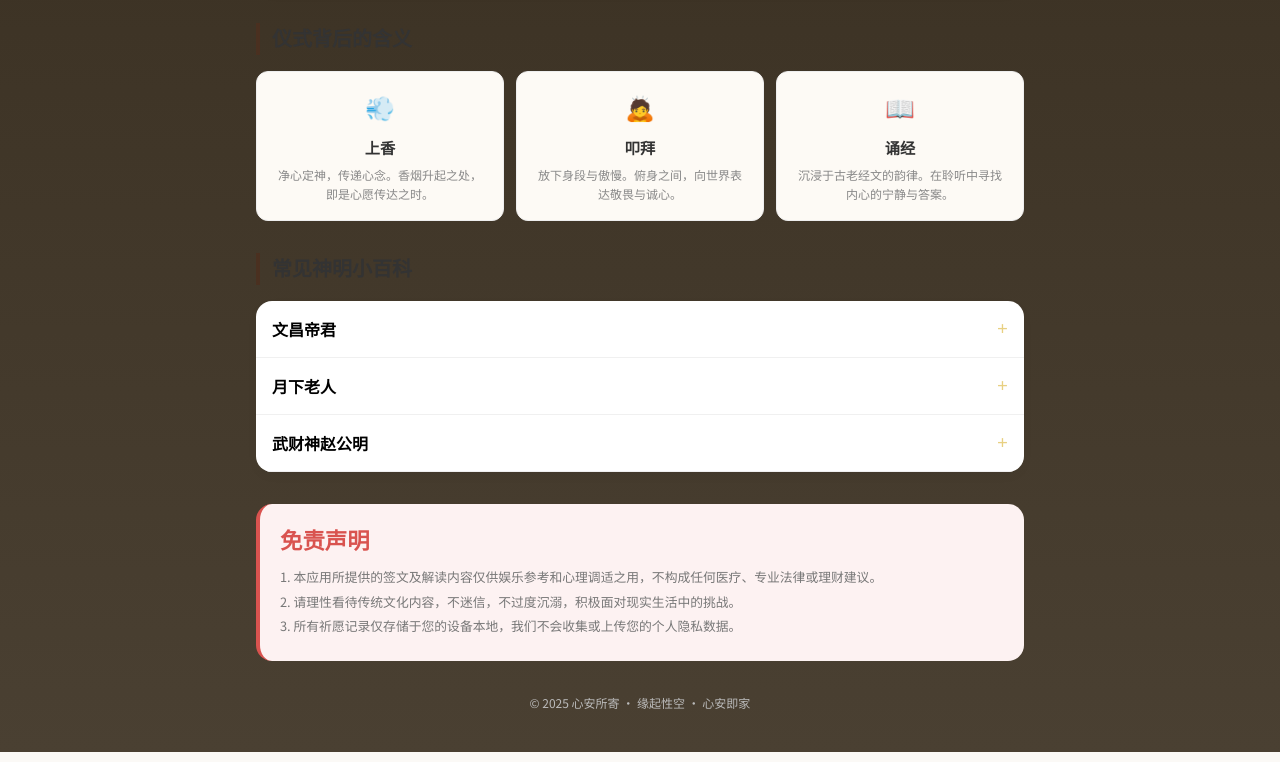
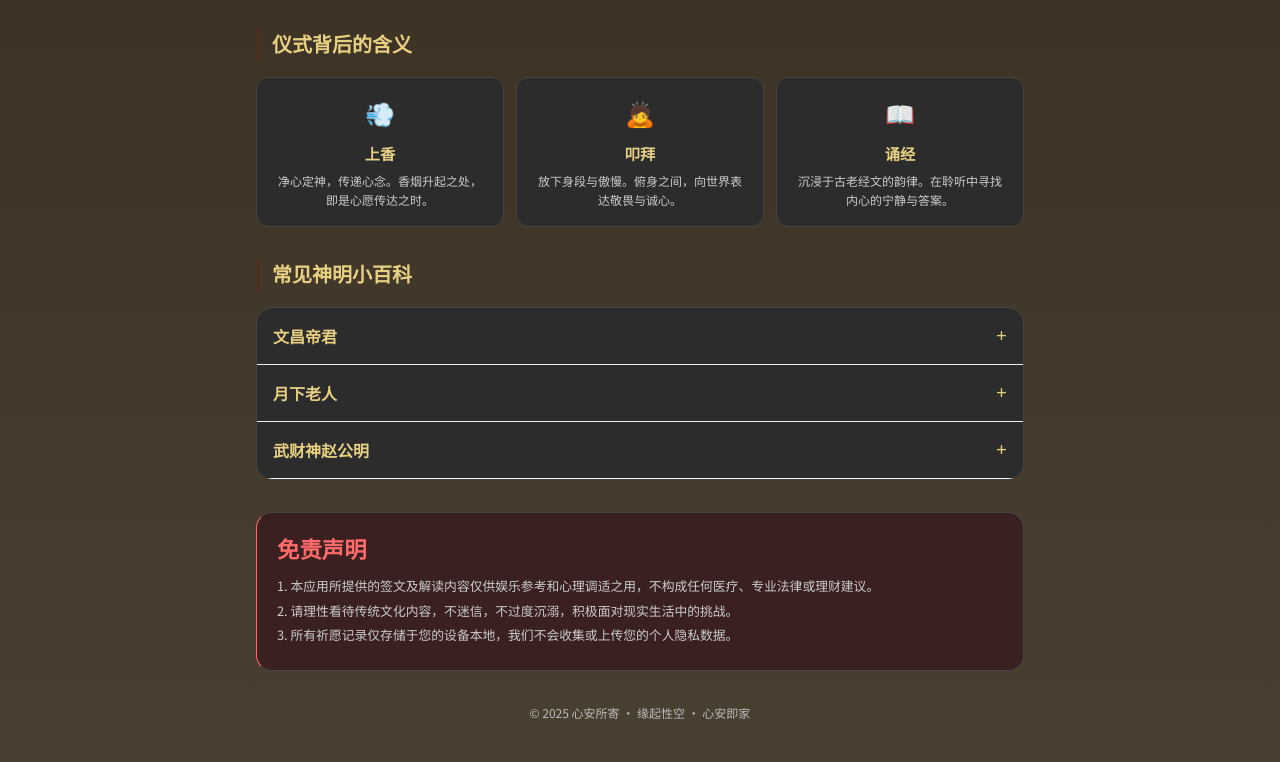
Before and after one commit to hhj1168/xinansuo, a plain HTML site: page instructions.html in a window 1280 px wide. Shown: the part 690-1452 px from the top of the page. Drawn offline with Linux system fonts and the dark colour scheme.

Commit message:
style: Fix deity avatar size in category list and improve dark mode visibility in instructions

```diff
--- a/instructions.css
+++ b/instructions.css
@@ -255,3 +255,56 @@ section {
         grid-template-columns: 1fr;
     }
 }
+
+/* ==================== 夜间模式适配 ==================== */
+@media (prefers-color-scheme: dark) {
+    body {
+        background-color: #1a1a1a;
+        color: #e0e0e0;
+    }
+
+    .instructions-header {
+        background: rgba(30, 30, 30, 0.9);
+        border-bottom: 1px solid rgba(255, 255, 255, 0.1);
+    }
+
+    .back-btn {
+        color: #fff;
+    }
+
+    .header-title {
+        color: #e8d082;
+    }
+
+    .step-item,
+    .accordion,
+    .meaning-card,
+    .disclaimer-card {
+        background: #2c2c2c;
+        box-shadow: none;
+        border: 1px solid #444;
+    }
+
+    .step-content h4,
+    .group-title,
+    .accordion-header,
+    .meaning-card h5 {
+        color: #e8d082;
+    }
+
+    .step-content p,
+    .accordion-body p,
+    .meaning-card p,
+    .disclaimer-card p {
+        color: #ccc;
+    }
+
+    .disclaimer-card {
+        background: #3a2020;
+        border-left-color: #ff6b6b;
+    }
+
+    .disclaimer-card h4 {
+        color: #ff6b6b;
+    }
+}
```
Also changed, not shown: category.css (+19 -7 lines).
